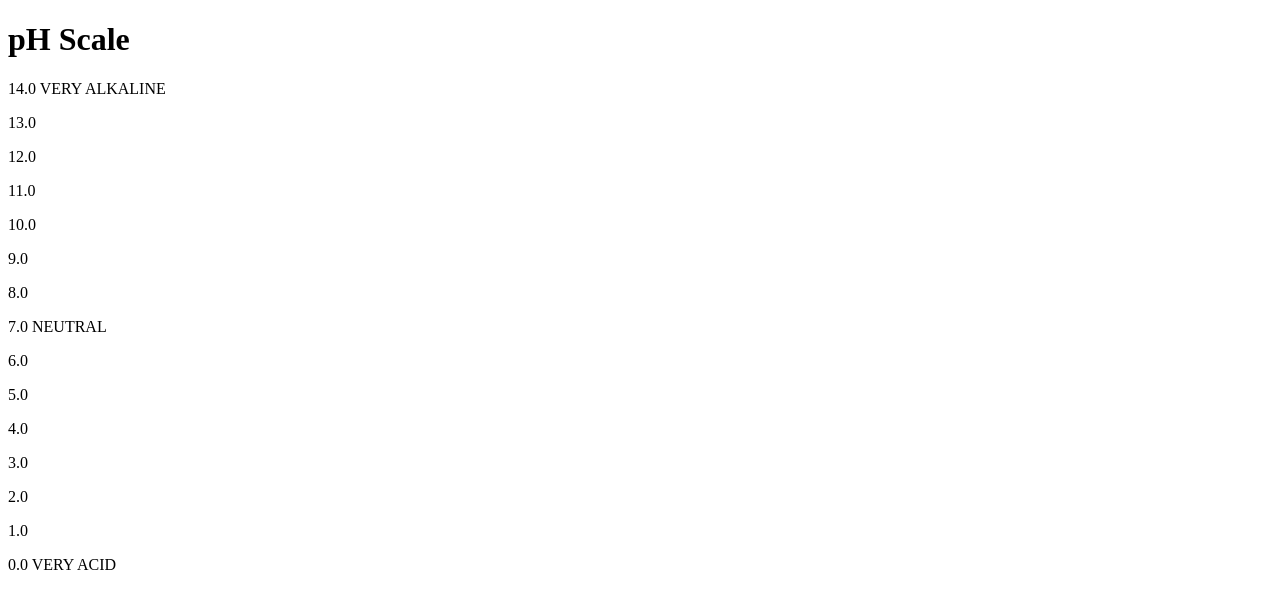
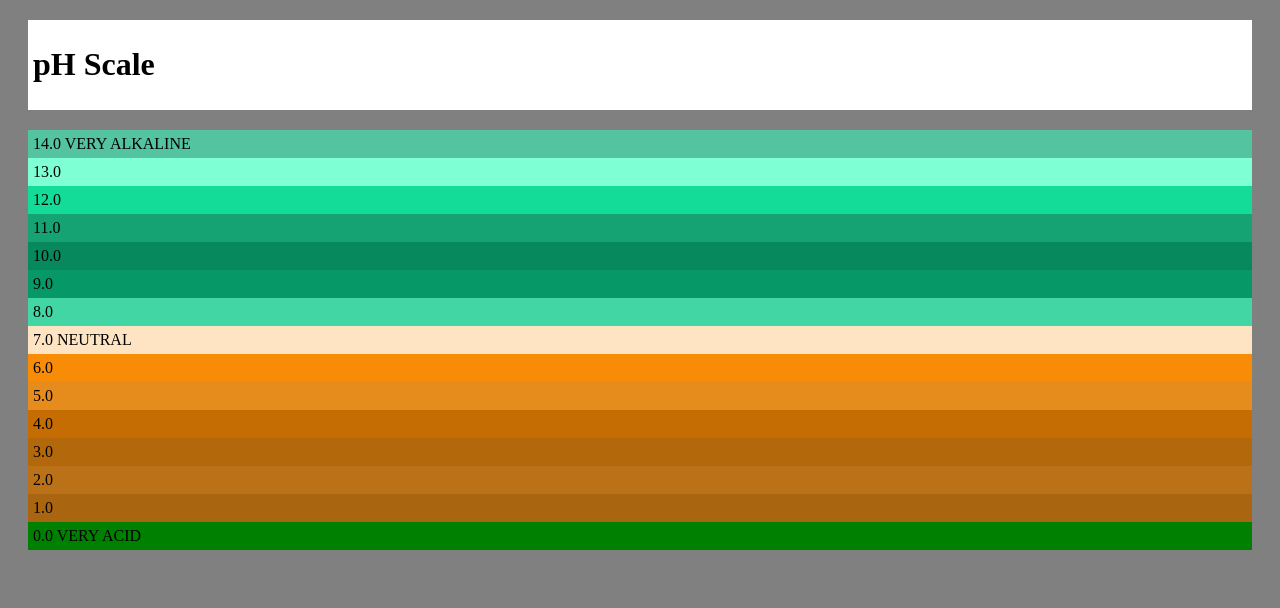
Before and after one commit to wajahat-minhal/pH-Scale, a plain HTML site: page index.html in a window 1280 px wide. Drawn offline with Linux system fonts and the light colour scheme.

Commit message:
modification made

```diff
--- a/index.html
+++ b/index.html
@@ -1,60 +1,64 @@
 <!DOCTYPE html>
 <html lang="en">
+
 <head>
     <meta charset="UTF-8">
     <meta name="viewport" content="width=device-width, initial-scale=1.0">
     <title>pH Scale</title>
+    <link rel="stylesheet" href="style.css">
 </head>
+
 <body>
-    <div>
+    <div class="div-one">
         <h1>pH Scale</h1>
     </div>
+    <div class="div-two">
+        <div class="child-one">
+            14.0 VERY ALKALINE
+        </div>
+        <div class="child-two">
+            13.0
+        </div>
+        <div class="child-three">
+            12.0
+        </div>
+        <div class="child-four">
+            11.0
+        </div>
+        <div class="child-five">
+            10.0
+        </div>
+        <div class="child-six">
+            9.0
+        </div>
+        <div class="child-seven">
+            8.0
+        </div>
+        <div class="child-eight">
+            7.0 NEUTRAL
+        </div>
+        <div class="child-nine">
+            6.0
+        </div>
+        <div class="child-ten">
+            5.0
+        </div>
+        <div class="child-eleven">
+            4.0
+        </div>
+        <div class="child-twelve">
+            3.0
+        </div>
+        <div class="child-thirteen">
+            2.0
+        </div>
+        <div class="child-fourteen">
+            1.0
+        </div>
+        <div class="child-fifteen">
+            0.0 VERY ACID
+        </div>
+    </div>
+</body>
 
-    <div>
-        <p>14.0 VERY ALKALINE</p>
-    </div>
-    <div>
-        <p>13.0</p>
-    </div>
-    <div>
-        <p>12.0</p>
-    </div>
-    <div>
-        <p>11.0</p>
-    </div>
-    <div>
-        <p>10.0</p>
-    </div>
-    <div>
-        <p>9.0</p>
-    </div>
-    <div>
-        <p>8.0</p>
-    </div>
-    <div>
-        <p>7.0 NEUTRAL</p>
-    </div>
-    <div>
-        <p>6.0</p>
-    </div>
-    <div>
-        <p>5.0</p>
-    </div>
-    <div>
-        <p>4.0</p>
-    </div>
-    <div>
-        <p>3.0</p>
-    </div>
-    <div>
-        <p>2.0</p>
-    </div>
-    <div>
-        <p>1.0</p>
-    </div>
-    <div>
-        <p>0.0 VERY ACID</p>
-    </div>
-
-</body>
 </html>
--- a/style.css
+++ b/style.css
@@ -0,0 +1,76 @@
+body{
+    background-color: #808080;
+}
+
+.div-one{
+    background-color: #ffffff;
+    padding: 5px;
+    margin: 20px;
+
+}
+
+.div-two{
+    margin: 0px 20px;
+}
+
+.child-one{
+    background-color: #53c49f;
+    padding: 5px;
+}
+.child-two{
+    background-color: #7fffd4;
+    padding: 5px;
+}
+.child-three{
+    background-color: #13dc99;
+    padding: 5px;
+}
+.child-four{
+    background-color: #15a374;
+    padding: 5px;
+}
+
+.child-five{
+    background-color: #08885d;
+    padding: 5px;
+}
+.child-six{
+    background-color: #079867;
+    padding: 5px;
+}
+.child-seven{
+    background-color: #41d6a4;
+    padding: 5px;
+}
+.child-eight{
+    background-color: #ffe4c4;
+    padding: 5px;
+}
+.child-nine{
+    background-color: #f98c07;
+    padding: 5px;
+}
+.child-ten{
+    background-color: #e68c1d;
+    padding: 5px;
+}
+.child-eleven{
+    background-color: #c56d02;
+    padding: 5px;
+}
+.child-twelve{
+    background-color: #b3680b;
+    padding: 5px;
+}
+.child-thirteen{
+    background-color: #ba7117;
+    padding: 5px;
+}
+.child-fourteen{
+    background-color: #aa6510;
+    padding: 5px;
+}
+.child-fifteen{
+    background-color: #008000;
+    padding: 5px;
+}
```
